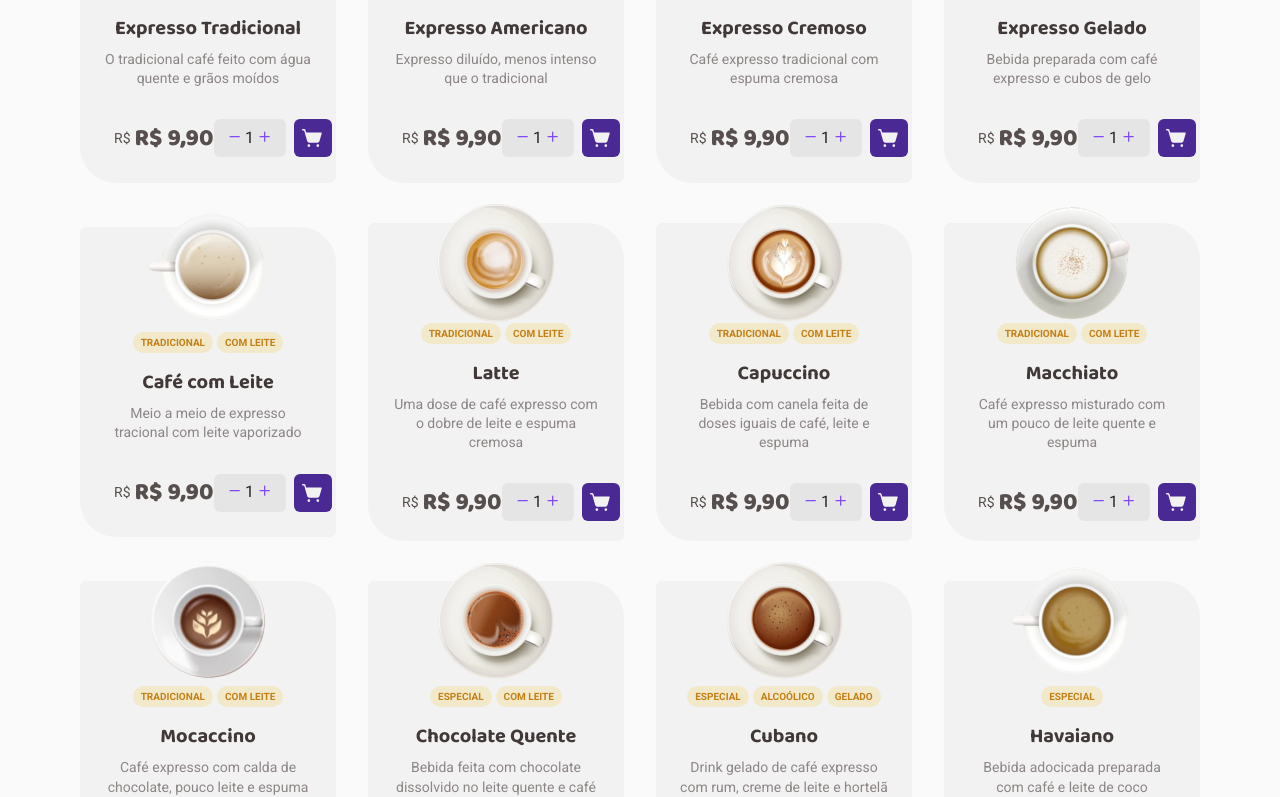
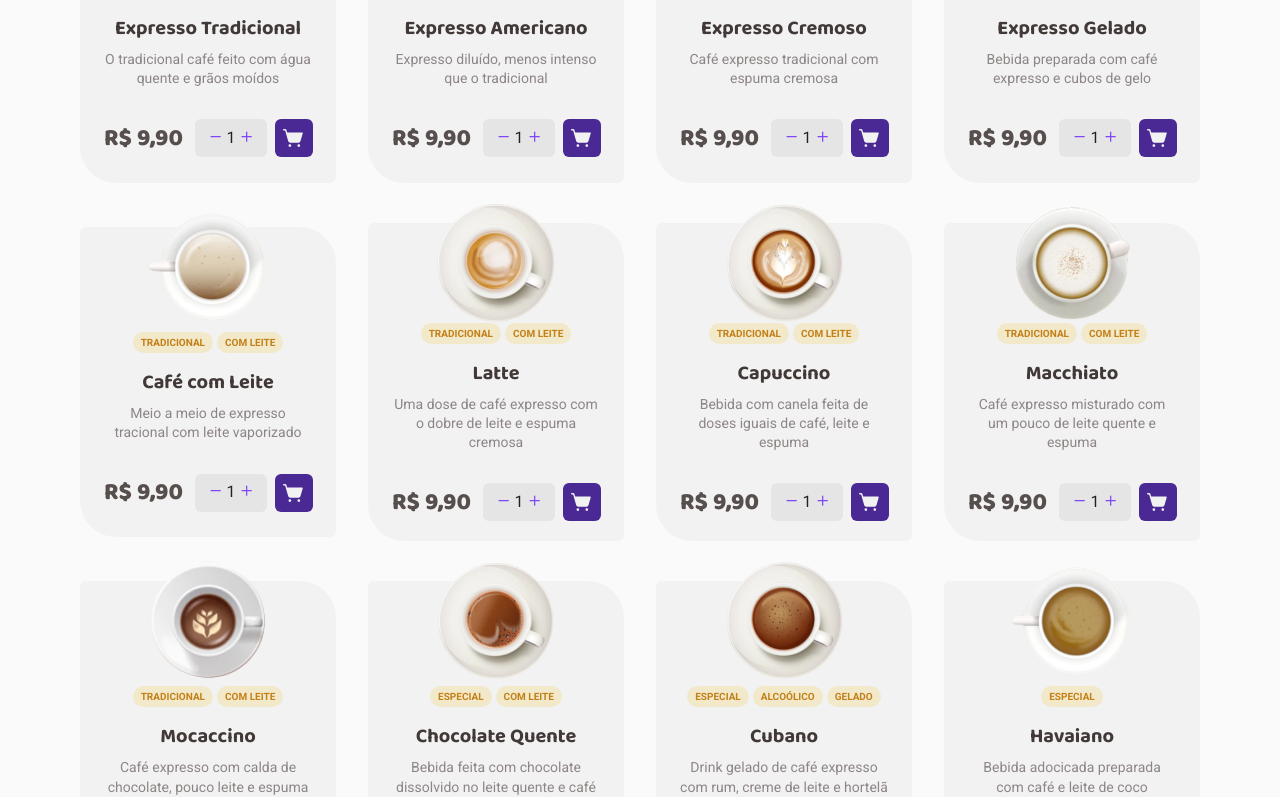
Before and after one commit to o-igor-trentini/ignite-coffee-delivery, a React (Vite) app: page / in a window 1280 px wide. Shown: the part 903-1700 px from the top of the page. Built offline with nearby package versions, Linux system fonts and the light colour scheme.

Commit message:
fix: Alinhamento das acoes do card da lista de cafes e texto desnecessario

```diff
--- a/src/pages/Home/components/CoffeeMenu/components/CoffeeList/index.module.css
+++ b/src/pages/Home/components/CoffeeMenu/components/CoffeeList/index.module.css
@@ -92,22 +92,16 @@
 .buy {
     width: 100%;
     margin-top: 32px;
-    padding: 0 10px;
 
     display: flex;
     justify-content: space-between;
     align-items: center;
     flex-direction: row;
+    gap: 12px;
 }
 
 
 .buyPrice {
-    display: flex;
-    justify-content: center;
-    align-items: center;
-    flex-direction: row;
-    gap: 4px;
-
     color: var(--base-text);
 }
 
--- a/src/pages/Home/components/CoffeeMenu/components/CoffeeList/index.tsx
+++ b/src/pages/Home/components/CoffeeMenu/components/CoffeeList/index.tsx
@@ -174,13 +174,9 @@ export const CoffeeList: FC = () => {
                 </div>
 
                 <div className={styles.buy}>
-                    <div className={styles.buyPrice}>
-                        <Text size="sm" weight="regular">
-                            R$
-                        </Text>
-
-                        <Title size="md">{moneyMask(coffee.price)}</Title>
-                    </div>
+                    <Title size="md" className={styles.buyPrice}>
+                        {moneyMask(coffee.price)}
+                    </Title>
 
                     <div className={styles.buyActions}>
                         <Counter minValue={1} onChange={handleChangeAmount} />
```
